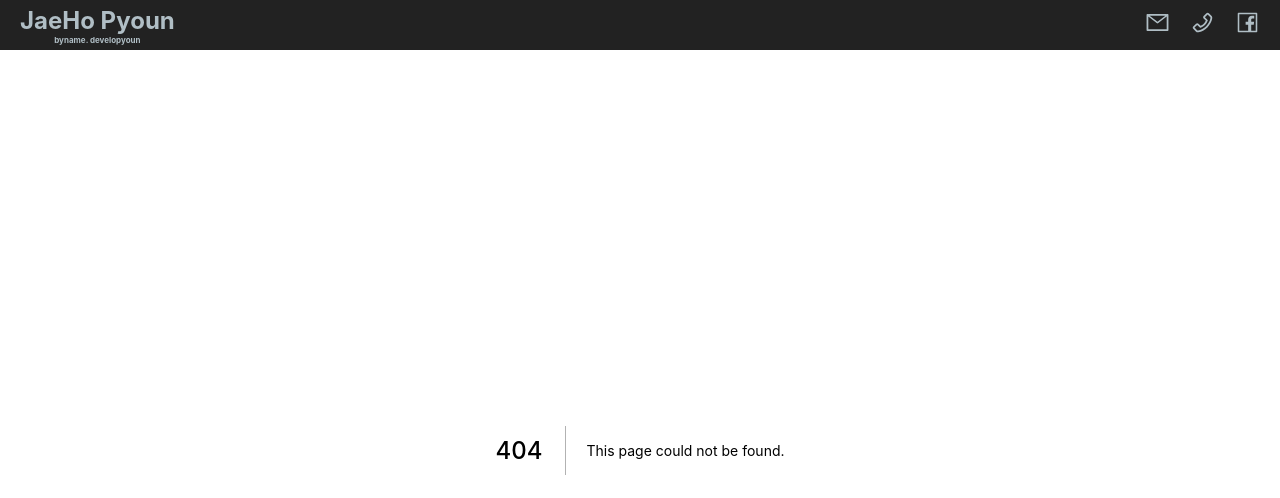
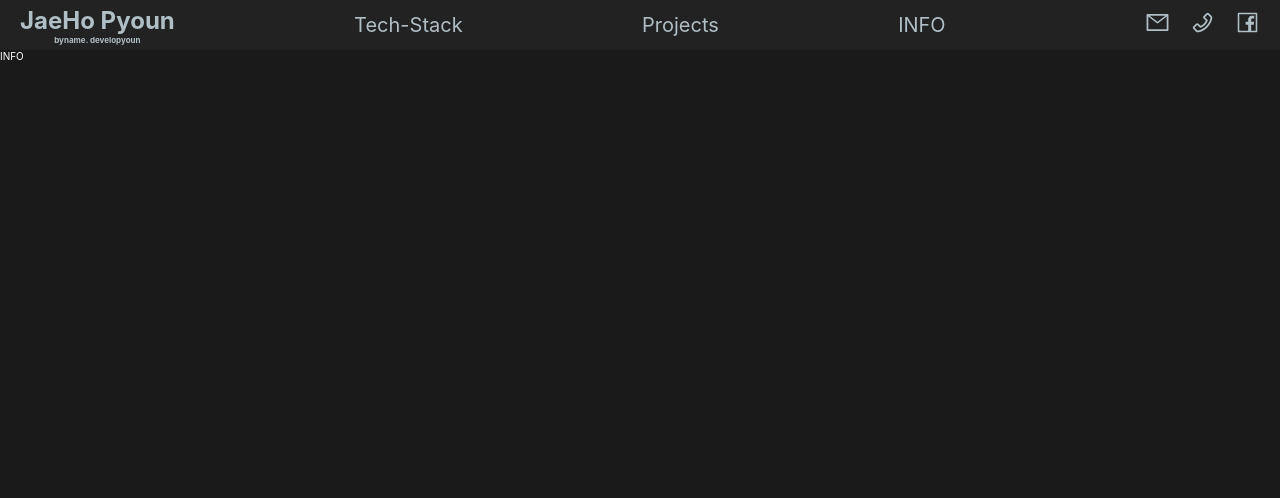
Before and after one commit to developyoun/portfolio-next, a Next.js app: page /info in a window 1280 px wide. Before the commit this address had no page. Shown: the top 498 px of the page. Built offline with nearby package versions, Linux system fonts and the light colour scheme.

Commit message:
make router page

```diff
--- a/components/Header.tsx
+++ b/components/Header.tsx
@@ -81,6 +81,11 @@ const Header = () => {
           </a>
         </Link>
       </Div>
+
+      <Div><Link href='/techstack'><a>Tech-Stack</a></Link></Div>
+      <Div><Link href='/projects'><a>Projects</a></Link></Div>
+      <Div><Link href='/info'><a>INFO</a></Link></Div>
+
       <Div>
         <AiOutlineMail />
         <AiOutlinePhone />
--- a/components/Home/MyHistory.tsx
+++ b/components/Home/MyHistory.tsx
@@ -5,7 +5,7 @@ import styled from "styled-components";
 
 const Container = styled.div`
   font-size: 1.6rem;
-  margin: 4rem;
+  margin: 3rem;
 
 `;
 
--- /dev/null
+++ b/pages/info.tsx
@@ -0,0 +1,14 @@
+import styled from "styled-components";
+
+const Container = styled.div`
+
+`;
+
+const Info = () => {
+  return(
+    <Container>
+      INFO
+    </Container>
+  )
+}
+export default Info;
```
Also changed, not shown: pages/projects.tsx (added, +13 -0 lines), pages/techstack.tsx (added, +14 -0 lines).
